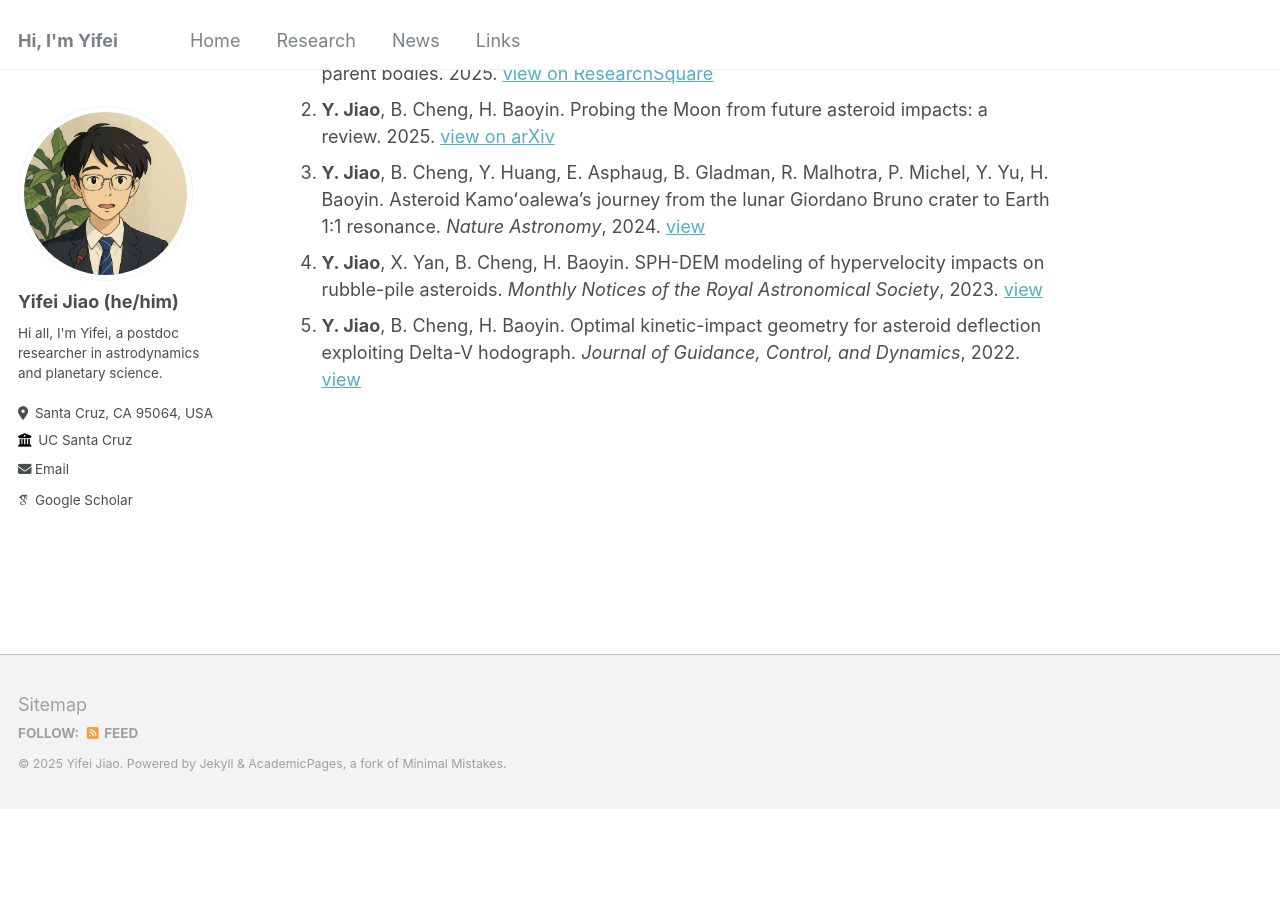
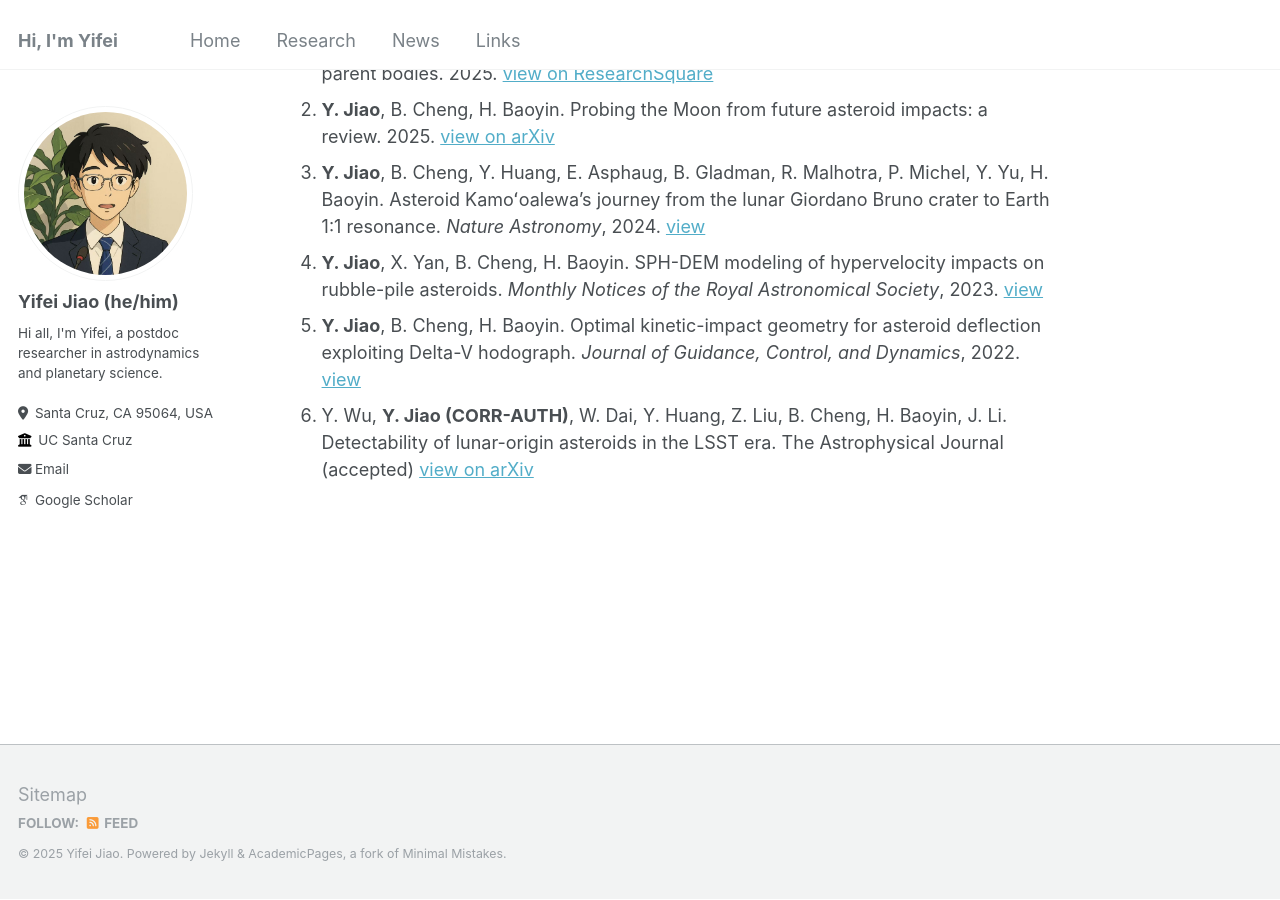
Before and after one commit to jiaoyf-thu/jiaoyf-thu.github.io, a Jekyll site: the page built from _pages/about.md, in a window 1280 px wide and 900 px high, scrolled down 1345 px. Built offline with Jekyll 4.4.1, drawn with Linux system fonts in a browser that asks for light colours; some web fonts are replaced; before the commit the page ends 2155 px from its top, so only the background shows below that.

Commit message:
Revise selected publications in about.md
Updated the selected publications section with new entries and corrected numbering.

```diff
--- a/_pages/about.md
+++ b/_pages/about.md
@@ -36,8 +36,9 @@ Feel free to contact me at jiaoyf.thu@gmail.com for any discussions!
 
 ## Selected Publications
 
-5. **Y. Jiao**, B. Cheng, W. Dai, E. Asphaug, M. Jutzi, S. Raducan, X. Yan, Y. Yu, H. Baoyin. Giant craters on 253 Mathilde revealing the cohesive porous interior of carbonaceous parent bodies. 2025. <a href="https://doi.org/10.21203/rs.3.rs-6500771/v1" target="_blank">view on ResearchSquare</a>
-4. **Y. Jiao**, B. Cheng, H. Baoyin. Probing the Moon from future asteroid impacts: a review. 2025. <a href="https://arxiv.org/abs/2509.01436" target="_blank">view on arXiv</a>
-3. **Y. Jiao**, B. Cheng, Y. Huang, E. Asphaug, B. Gladman, R. Malhotra, P. Michel, Y. Yu, H. Baoyin. Asteroid Kamoʻoalewa's journey from the lunar Giordano Bruno crater to Earth 1:1 resonance. *Nature Astronomy*, 2024. <a href="https://www.nature.com/articles/s41550-024-02258-z" target="_blank">view</a>
-2. **Y. Jiao**, X. Yan, B. Cheng, H. Baoyin. SPH-DEM modeling of hypervelocity impacts on rubble-pile asteroids. *Monthly Notices of the Royal Astronomical Society*, 2023. <a href="https://doi.org/10.1093/mnras/stad3888" target="_blank">view</a>
+1. **Y. Jiao**, B. Cheng, W. Dai, E. Asphaug, M. Jutzi, S. Raducan, X. Yan, Y. Yu, H. Baoyin. Giant craters on 253 Mathilde revealing the cohesive porous interior of carbonaceous parent bodies. 2025. <a href="https://doi.org/10.21203/rs.3.rs-6500771/v1" target="_blank">view on ResearchSquare</a>
+1. **Y. Jiao**, B. Cheng, H. Baoyin. Probing the Moon from future asteroid impacts: a review. 2025. <a href="https://arxiv.org/abs/2509.01436" target="_blank">view on arXiv</a>
+1. **Y. Jiao**, B. Cheng, Y. Huang, E. Asphaug, B. Gladman, R. Malhotra, P. Michel, Y. Yu, H. Baoyin. Asteroid Kamoʻoalewa's journey from the lunar Giordano Bruno crater to Earth 1:1 resonance. *Nature Astronomy*, 2024. <a href="https://www.nature.com/articles/s41550-024-02258-z" target="_blank">view</a>
+1. **Y. Jiao**, X. Yan, B. Cheng, H. Baoyin. SPH-DEM modeling of hypervelocity impacts on rubble-pile asteroids. *Monthly Notices of the Royal Astronomical Society*, 2023. <a href="https://doi.org/10.1093/mnras/stad3888" target="_blank">view</a>
 1. **Y. Jiao**, B. Cheng, H. Baoyin. Optimal kinetic-impact geometry for asteroid deflection exploiting Delta-V hodograph. *Journal of Guidance, Control, and Dynamics*, 2022. <a href="https://arc.aiaa.org/doi/10.2514/1.G006876" target="_blank">view</a>
+1. Y. Wu, **Y. Jiao (CORR-AUTH)**, W. Dai, Y. Huang, Z. Liu, B. Cheng, H. Baoyin, J. Li. Detectability of lunar-origin asteroids in the LSST era. The Astrophysical Journal (accepted) <a href="https://arxiv.org/abs/2510.23155" target="_blank">view on arXiv</a>
```
